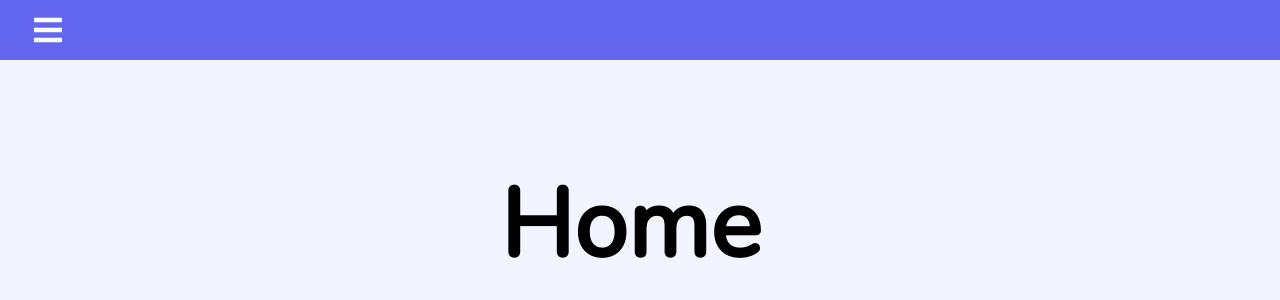
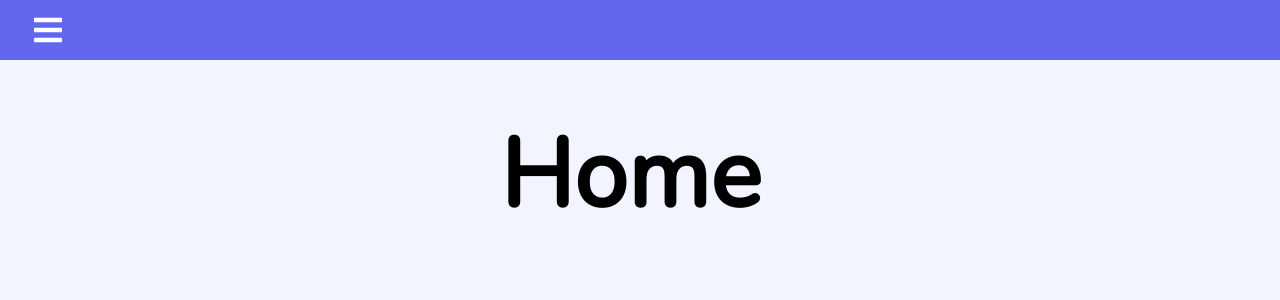
Before and after one commit to GerardoMP18/web-condominio-edificio-frontend, a React (Vite) app: page / in a window 1280 px wide. Shown: the top 300 px of the page. Built offline with nearby package versions, Linux system fonts and the light colour scheme.

Commit message:
✅ fix apps.css

```diff
--- a/src/App.css
+++ b/src/App.css
@@ -19,7 +19,7 @@ body {
 .CrearCondominio {
   font-size: 3rem;
   width: 100%;
-  padding-top: 100px;
+  padding-top: 50px;
   padding-bottom: 100px;
   padding-right: 320px;
   padding-left: 500px;
@@ -28,6 +28,7 @@ body {
   justify-content: space-between;
   background: #f2f4ff;
 }
+
 .edificios,
 .admin,
 .propietario,
```
